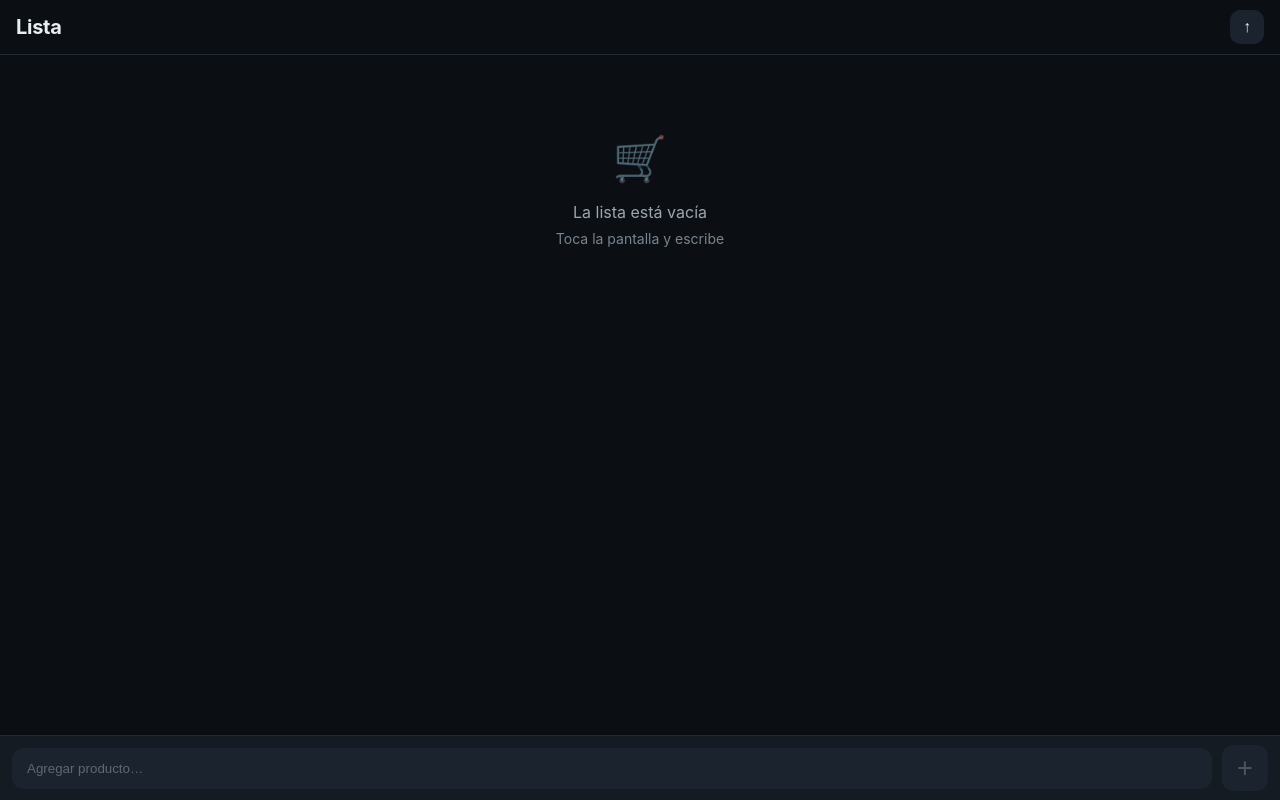
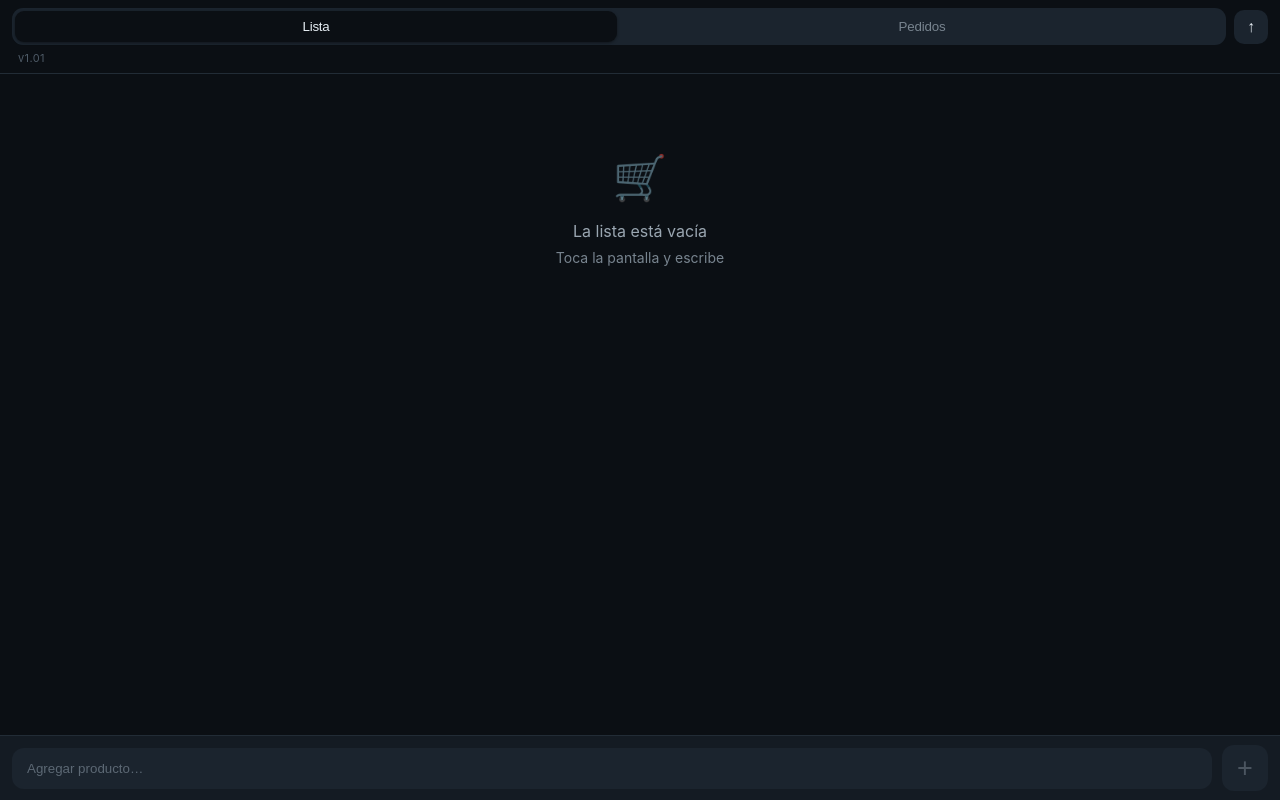
Before and after one commit to worellanab/lista-compras, a plain HTML site: page index.html in a window 1280 px wide. Drawn offline with Linux system fonts and the light colour scheme.

Commit message:
v1.01: pestanas Lista/Pedidos, icono de carrito, zoom trabado y version visible
- Dos pestanas arriba: Lista y Pedidos (Amazon, Temu, lo que este en camino).
  Identicas en uso pero con guardado separado (lista.v1 / pedidos.v1), asi que
  nunca se mezclan. Cambian tambien los textos: "por comprar"/"pendientes",
  "En el carrito"/"Recibidos". La app abre en la pestana donde se dejo y
  cambiar de pestana no cierra el teclado. Al cambiar se cancela el deshacer
  pendiente, para que no reviva un item en la lista equivocada.
- Version visible debajo de las pestanas: v1.01. Debe coincidir con el VERSION
  del service worker.
- Icono nuevo: carrito de compras blanco sobre verde. Archivos renombrados a
  icon-cart-*.png porque iOS y GitHub cachean las imagenes por nombre.
- Pantalla trabada en su escala: se acabo que se agrandara sola al tocar.
  touch-action manipulation (mata el doble-tap para acercar), user-scalable=no
  y maximum-scale=1 en el viewport, text-size-adjust fijo, y cancelacion del
  gesto de pellizco (Safari ignora user-scalable=no, hay que hacerlo a mano).
  No se bloquea el doble toque desde touchend a proposito: se comeria los
  toques rapidos al ir tachando varios productos seguidos.

Probado: las dos listas no se mezclan al agregar, tachar, limpiar ni borrar;
deshacer no cruza pestanas; datos corruptos en cualquiera de las dos llaves se
sanean sin trabar la app; XSS sigue inerte en ambas; sin errores de consola.

Co-Authored-By: Claude Opus 5 <noreply@anthropic.com>

```diff
--- a/index.html
+++ b/index.html
@@ -6,7 +6,7 @@
 <!-- La app es 100% local: no carga nada de afuera ni manda nada afuera.
      Esta política lo vuelve obligatorio a nivel del navegador. -->
 <meta http-equiv="Content-Security-Policy" content="default-src 'none'; script-src 'unsafe-inline'; style-src 'unsafe-inline'; img-src 'self'; manifest-src 'self'; connect-src 'self'; worker-src 'self'; base-uri 'none'; form-action 'none'">
-<meta name="viewport" content="width=device-width, initial-scale=1, viewport-fit=cover, interactive-widget=resizes-content">
+<meta name="viewport" content="width=device-width, initial-scale=1, minimum-scale=1, maximum-scale=1, user-scalable=no, viewport-fit=cover, interactive-widget=resizes-content">
 <meta name="apple-mobile-web-app-capable" content="yes">
 <meta name="mobile-web-app-capable" content="yes">
 <meta name="apple-mobile-web-app-title" content="Lista">
@@ -14,8 +14,8 @@
 <meta name="theme-color" content="#0B0F14">
 <meta name="color-scheme" content="dark">
 <link rel="manifest" href="./manifest.webmanifest">
-<link rel="apple-touch-icon" href="./icon-180.png">
-<link rel="icon" href="./icon-180.png">
+<link rel="apple-touch-icon" href="./icon-cart-180.png">
+<link rel="icon" href="./icon-cart-180.png">
 <style>
   :root{
     --bg:#0B0F14; --surface:#141B23; --surface2:#1B242E;
@@ -24,6 +24,9 @@
     --kb:0px;
   }
   *{box-sizing:border-box;-webkit-tap-highlight-color:transparent}
+  /* Pantalla fija: sin doble-tap para acercar, sin pellizco, sin que iOS
+     agrande el texto solo. La app nunca cambia de escala. */
+  html{touch-action:manipulation;-webkit-text-size-adjust:100%;text-size-adjust:100%}
   html,body{margin:0;padding:0;height:100%;overflow:hidden;overscroll-behavior:none;background:var(--bg)}
   body{
     font:400 17px/1.35 -apple-system,BlinkMacSystemFont,"Segoe UI",Roboto,sans-serif;
@@ -38,13 +41,23 @@
 
   /* ---------- header ---------- */
   header{
-    display:flex;align-items:center;gap:10px;
-    padding:10px 16px 10px;
+    flex:0 0 auto;padding:8px 12px 7px;
     border-bottom:1px solid var(--line);
-    flex:0 0 auto;
   }
-  header h1{font-size:20px;font-weight:700;margin:0;letter-spacing:-.3px}
-  #count{color:var(--muted);font-size:14px;flex:1}
+  .fila{display:flex;align-items:center;gap:8px}
+  #tabs{display:flex;gap:4px;flex:1;background:var(--surface2);border-radius:11px;padding:3px}
+  .tab{
+    -webkit-appearance:none;appearance:none;border:0;background:transparent;
+    color:var(--muted);font:600 15px inherit;letter-spacing:-.2px;
+    flex:1;padding:8px 6px;border-radius:9px;
+  }
+  .tab.sel{background:var(--bg);color:var(--text);box-shadow:0 1px 3px rgba(0,0,0,.4)}
+  .sub{
+    display:flex;align-items:baseline;gap:8px;
+    padding:6px 6px 0;
+  }
+  #ver{color:#4E5A66;font-size:11px;letter-spacing:.4px;flex:0 0 auto}
+  #count{color:var(--muted);font-size:13px;flex:1;text-align:right}
   .icon-btn{
     -webkit-appearance:none;appearance:none;border:0;background:var(--surface2);
     color:var(--text);width:34px;height:34px;border-radius:10px;
@@ -147,9 +160,17 @@
 
 <div id="app">
   <header>
-    <h1>Lista</h1>
-    <span id="count"></span>
-    <button class="icon-btn" id="share" type="button" title="Compartir">&#8593;</button>
+    <div class="fila">
+      <div id="tabs">
+        <button class="tab sel" type="button" data-tab="lista">Lista</button>
+        <button class="tab" type="button" data-tab="pedidos">Pedidos</button>
+      </div>
+      <button class="icon-btn" id="share" type="button" title="Compartir">&#8593;</button>
+    </div>
+    <div class="sub">
+      <span id="ver">v1.01</span>
+      <span id="count"></span>
+    </div>
   </header>
 
   <div id="scroller">
@@ -171,7 +192,6 @@
 (function(){
   "use strict";
 
-  var KEY = "lista.v1";
   var $ = function(s){ return document.querySelector(s); };
   var items = $("#items"), entry = $("#entry"), addBtn = $("#add"),
       countEl = $("#count"), scroller = $("#scroller"), toast = $("#toast");
@@ -205,13 +225,69 @@
     return limpio;
   }
 
-  var data = [];
-  try { data = sanear(JSON.parse(localStorage.getItem(KEY))); } catch(e){ data = []; }
+  /* ---------------- las dos pestañas ----------------
+     Cada una guarda en su propia llave: nunca se mezclan. */
+  var TABS = {
+    lista: {
+      llave: "lista.v1",
+      titulo: "Lista de compras",
+      campo: "Agregar producto…",
+      icono: "&#128722;",
+      vacio: ["La lista está vacía", "Toca la pantalla y escribe"],
+      cuenta: function(n){ return n + " por comprar"; },
+      hechos: "En el carrito",
+      limpiar: function(n){ return "Limpiar " + n + " comprado" + (n > 1 ? "s" : ""); }
+    },
+    pedidos: {
+      llave: "pedidos.v1",
+      titulo: "Pedidos pendientes",
+      campo: "Agregar pedido…",
+      icono: "&#128230;",
+      vacio: ["No hay pedidos pendientes", "Amazon, Temu, lo que esté en camino"],
+      cuenta: function(n){ return n + " pendiente" + (n > 1 ? "s" : ""); },
+      hechos: "Recibidos",
+      limpiar: function(n){ return "Limpiar " + n + " recibido" + (n > 1 ? "s" : ""); }
+    }
+  };
+  var TAB_KEY = "lista.tab";
+
+  function cargar(llave){
+    try { return sanear(JSON.parse(localStorage.getItem(llave))); } catch(e){ return []; }
+  }
+
+  var listas = { lista: cargar(TABS.lista.llave), pedidos: cargar(TABS.pedidos.llave) };
+  var activa = localStorage.getItem(TAB_KEY) === "pedidos" ? "pedidos" : "lista";
+  var cfg = TABS[activa];
+  var data = listas[activa];
 
   function save(){
-    try { localStorage.setItem(KEY, JSON.stringify(data)); }
-    catch(e){ alert("No se pudo guardar la lista en este dispositivo."); }
+    try { localStorage.setItem(cfg.llave, JSON.stringify(data)); }
+    catch(e){ alert("No se pudo guardar en este dispositivo."); }
   }
+
+  function verPestana(t){
+    if (!TABS[t]) t = "lista";
+    activa = t; cfg = TABS[t]; data = listas[t];
+    try { localStorage.setItem(TAB_KEY, t); } catch(e){}
+    [].forEach.call(document.querySelectorAll(".tab"), function(b){
+      var sel = b.getAttribute("data-tab") === t;
+      b.classList.toggle("sel", sel);
+      b.setAttribute("aria-selected", sel ? "true" : "false");
+    });
+    entry.placeholder = cfg.campo;
+    papelera = null; toast.classList.remove("on"); clearTimeout(tmr);
+    render();
+    scroller.scrollTop = 0;
+  }
+
+  $("#tabs").addEventListener("click", function(ev){
+    var b = ev.target.closest(".tab");
+    if (b) verPestana(b.getAttribute("data-tab"));
+  });
+  /* cambiar de pestaña no cierra el teclado */
+  $("#tabs").addEventListener("mousedown", function(ev){
+    if (document.activeElement === entry) ev.preventDefault();
+  });
   var norm = function(s){
     return String(s == null ? "" : s)
       .toLowerCase().normalize("NFD").replace(/[\u0300-\u036F]/g,"").replace(/\s+/g," ").trim();
@@ -229,9 +305,10 @@
     if (!data.length){
       var e = document.createElement("div");
       e.id = "empty";
-      e.innerHTML = '<div class="big">&#128722;</div>'+
-                    '<div class="t">La lista está vacía</div>'+
-                    '<div class="s">Toca la pantalla y escribe</div>';
+      e.innerHTML = '<div class="big">' + cfg.icono + '</div>' +
+                    '<div class="t"></div><div class="s"></div>';
+      e.querySelector(".t").textContent = cfg.vacio[0];
+      e.querySelector(".s").textContent = cfg.vacio[1];
       items.appendChild(e);
     }
 
@@ -240,23 +317,23 @@
     if (done.length){
       var sep = document.createElement("li");
       sep.className = "sep";
-      sep.textContent = "En el carrito · " + done.length;
+      sep.textContent = cfg.hechos + " · " + done.length;
       items.appendChild(sep);
       for (i=0;i<done.length;i++) items.appendChild(rowFor(done[i]));
 
       var li = document.createElement("li");
       var b = document.createElement("button");
       b.id = "clear"; b.type = "button";
-      b.textContent = "Limpiar " + done.length + " comprado" + (done.length>1?"s":"");
+      b.textContent = cfg.limpiar(done.length);
       b.addEventListener("click", function(){
         var quedan = [];
         for (var k=0;k<data.length;k++) if (!data[k].d) quedan.push(data[k]);
-        data = quedan; save(); render();
+        listas[activa] = quedan; data = quedan; save(); render();
       });
       li.appendChild(b); items.appendChild(li);
     }
 
-    countEl.textContent = pend.length ? pend.length + " por comprar" : "";
+    countEl.textContent = pend.length ? cfg.cuenta(pend.length) : "";
     flashId = null;
   }
 
@@ -427,8 +504,8 @@
   $("#share").addEventListener("click", function(){
     if (!data.length) return;
     var txt = data.map(function(it){ return (it.d ? "✓ " : "• ") + it.t; }).join("\n");
-    if (navigator.share) navigator.share({ title:"Lista de compras", text:txt })["catch"](function(){});
-    else if (navigator.clipboard) navigator.clipboard.writeText(txt).then(function(){ showToast("Lista copiada"); });
+    if (navigator.share) navigator.share({ title: cfg.titulo, text: cfg.titulo + "\n" + txt })["catch"](function(){});
+    else if (navigator.clipboard) navigator.clipboard.writeText(txt).then(function(){ showToast("Copiado"); });
   });
 
   /* ---------------- teclado: que nunca tape la lista ---------------- */
@@ -445,7 +522,18 @@
   }
   window.addEventListener("scroll", function(){ if (window.scrollY !== 0) window.scrollTo(0,0); });
 
-  render();
+  /* ---------------- pantalla trabada en su escala ----------------
+     Safari en iPhone ignora "user-scalable=no", así que además hay que
+     cancelar el gesto de pellizco a mano. Con esto la pantalla ya no se
+     agranda sola ni queda todo corrido. */
+  ["gesturestart","gesturechange","gestureend"].forEach(function(g){
+    document.addEventListener(g, function(ev){ ev.preventDefault(); }, {passive:false});
+  });
+  /* Ojo: no bloquear el doble toque desde touchend — se comería los toques
+     rápidos seguidos al ir tachando varios productos. Con touch-action
+     "manipulation" ya alcanza. */
+
+  verPestana(activa);
 
   /* ---------------- service worker (offline) ---------------- */
   if ("serviceWorker" in navigator){
--- a/sw.js
+++ b/sw.js
@@ -5,13 +5,13 @@
    - resto de archivos: caché primero (arranque instantáneo).
    Para publicar una versión nueva basta con subir el VERSION de abajo. */
 
-var VERSION = "lista-v3";
+var VERSION = "lista-v1.01";   // que coincida siempre con el #ver de index.html
 var ASSETS = [
   "./",
   "./index.html",
   "./manifest.webmanifest",
-  "./icon-180.png",
-  "./icon-512.png"
+  "./icon-cart-180.png",
+  "./icon-cart-512.png"
 ];
 
 self.addEventListener("install", function (e) {
```
Also changed, not shown: icon-180.png (deleted), icon-512.png (deleted), icon-cart-180.png (added), icon-cart-512.png (added), manifest.webmanifest, 1 other file.
